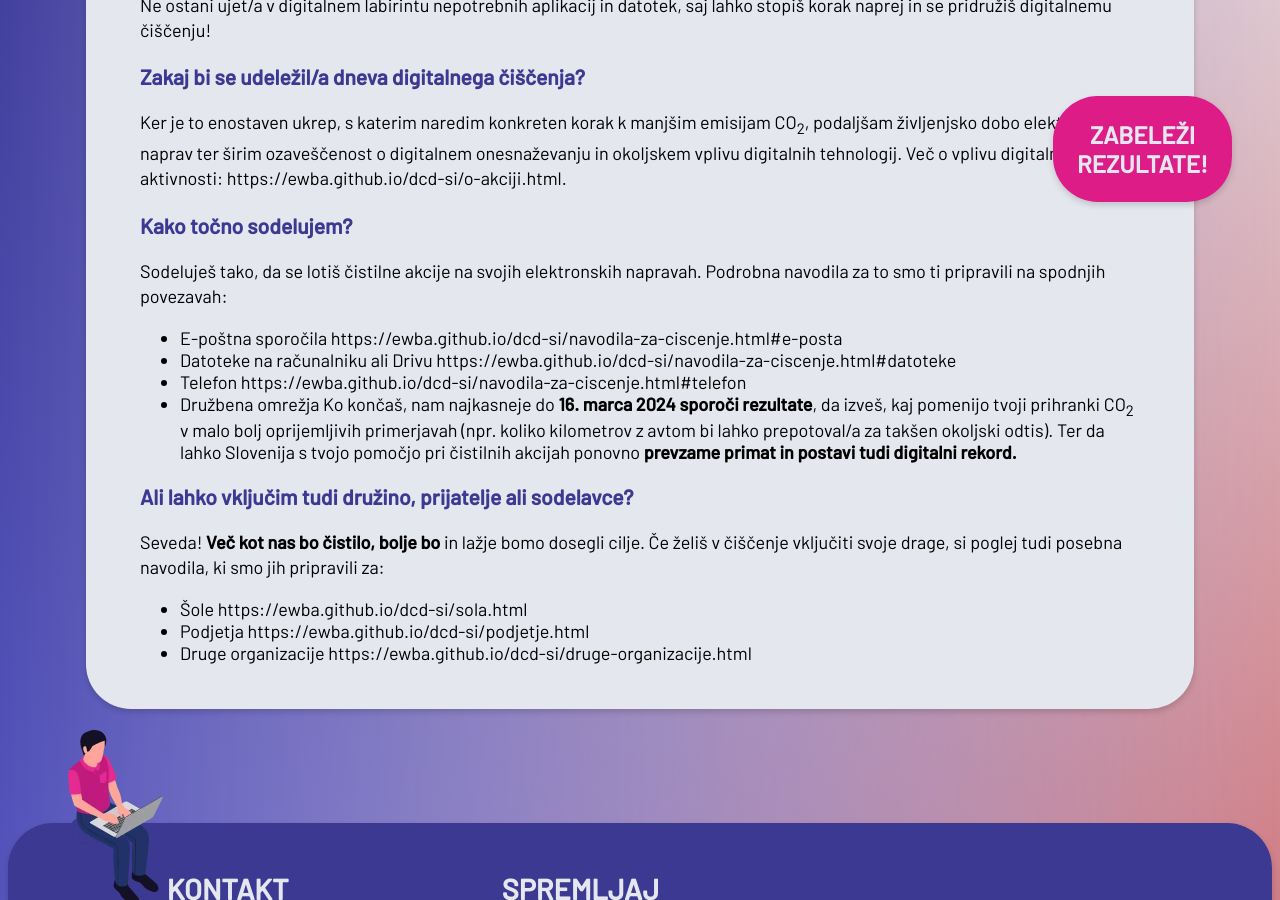
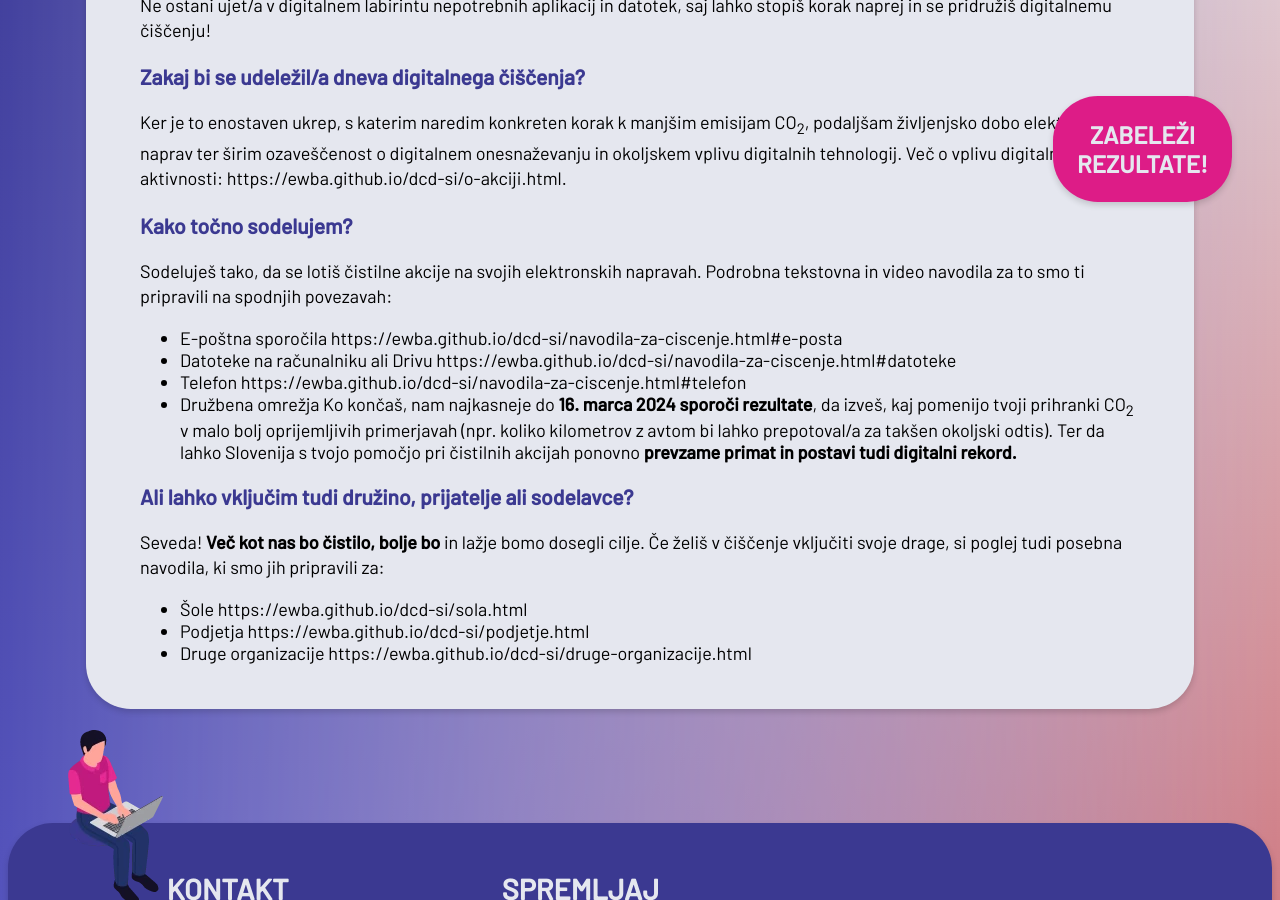
Before and after one commit to ewba/dcd-si, a Jekyll site: the page built from posameznik.md, in a window 1280 px wide and 900 px high, scrolled down 381 px. Built offline with Jekyll 4.4.1, drawn with Linux system fonts in a browser that asks for light colours.

Commit message:
Update posameznik.md

```diff
--- a/posameznik.md
+++ b/posameznik.md
@@ -13,7 +13,7 @@ Ne ostani ujet/a v digitalnem labirintu nepotrebnih aplikacij in datotek, saj la
 Ker je to enostaven ukrep, s katerim naredim konkreten korak k manjšim emisijam CO<sub>2</sub>, podaljšam življenjsko dobo elektronskih naprav ter širim ozaveščenost o digitalnem onesnaževanju in okoljskem vplivu digitalnih tehnologij. Več o vplivu digitalnih aktivnosti: https://ewba.github.io/dcd-si/o-akciji.html.
 
 ### Kako točno sodelujem?
-Sodeluješ tako, da se lotiš čistilne akcije na svojih elektronskih napravah. Podrobna navodila za to smo ti pripravili na spodnjih povezavah:
+Sodeluješ tako, da se lotiš čistilne akcije na svojih elektronskih napravah. Podrobna tekstovna in video navodila za to smo ti pripravili na spodnjih povezavah:
 - E-poštna sporočila https://ewba.github.io/dcd-si/navodila-za-ciscenje.html#e-posta
 - Datoteke na računalniku ali Drivu https://ewba.github.io/dcd-si/navodila-za-ciscenje.html#datoteke
 - Telefon https://ewba.github.io/dcd-si/navodila-za-ciscenje.html#telefon
```
